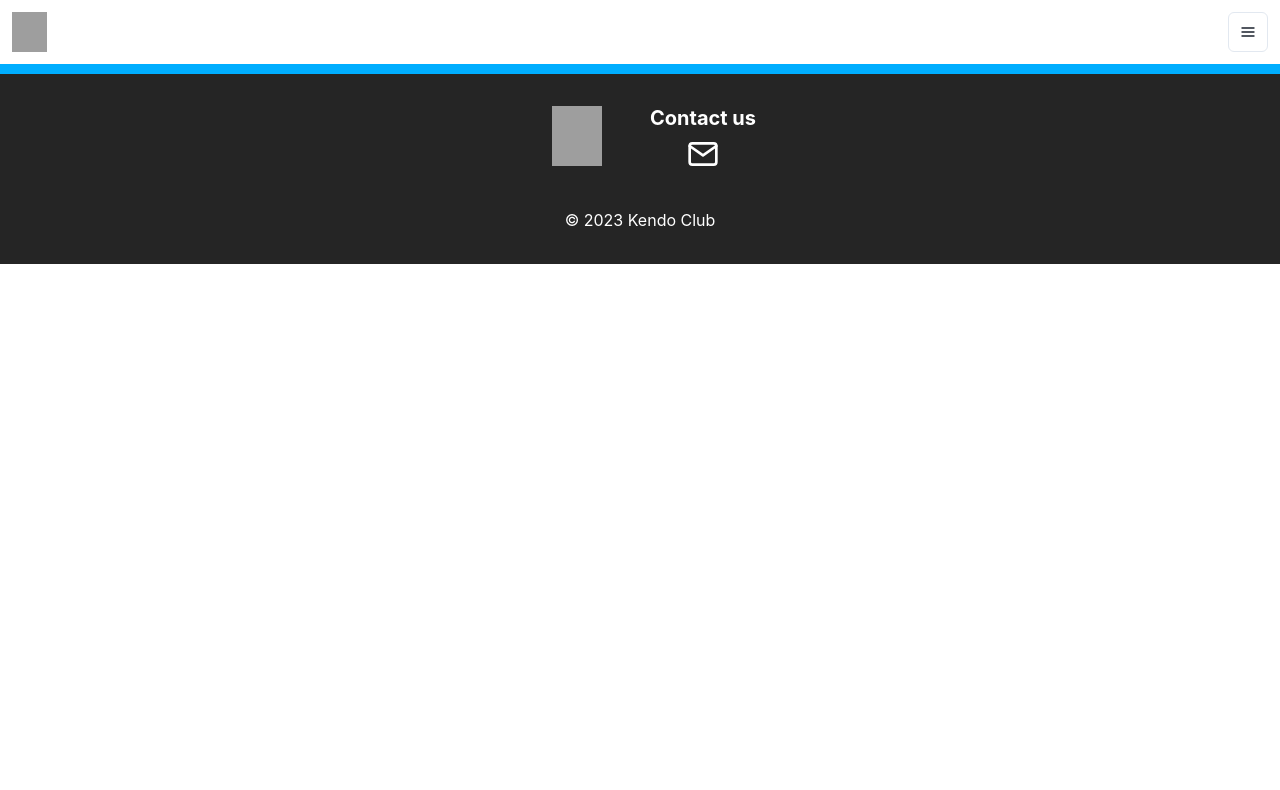
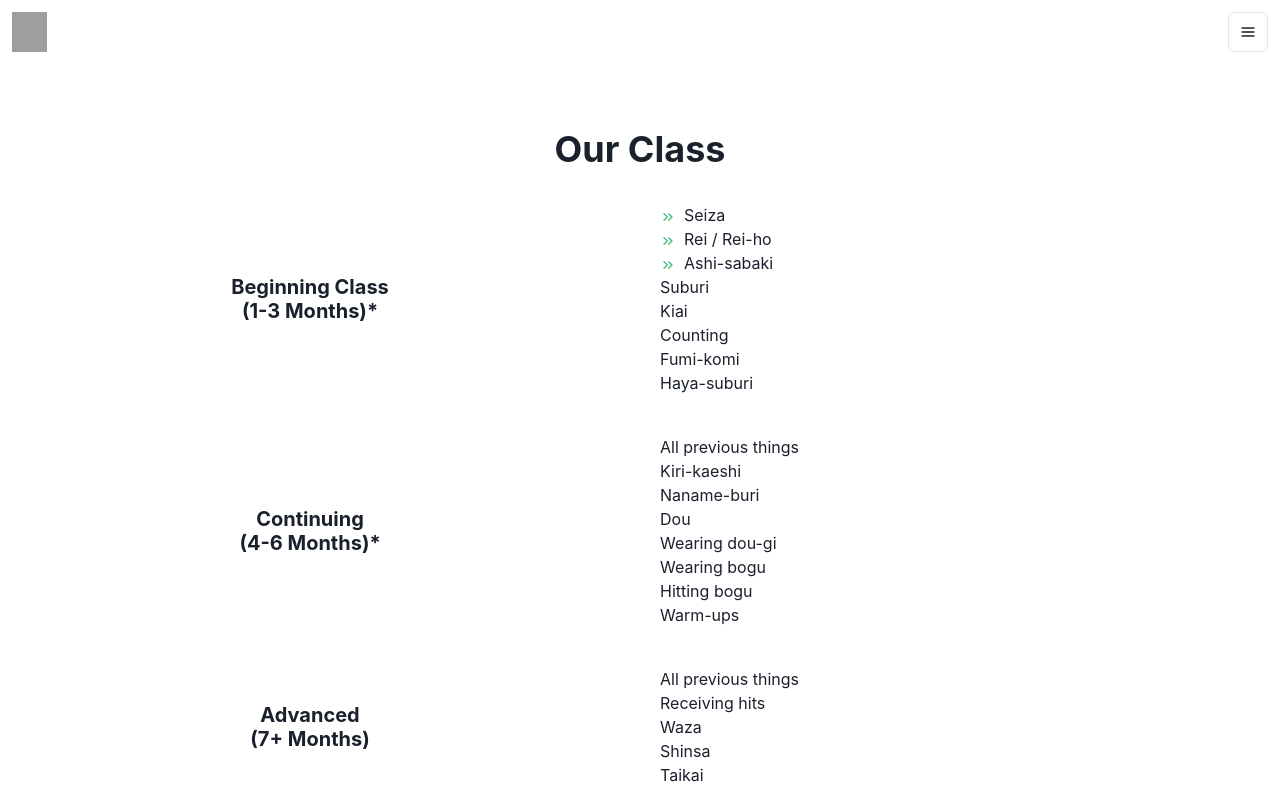
Before and after one commit to tkmarsten/kentkendo, a React (Create React App) app: page /class in a window 1280 px wide. Shown: the top 790 px of the page. Built offline with nearby package versions, Linux system fonts and the light colour scheme; grey boxes are pictures that could not be loaded.

Commit message:
Minor adjustments and add new page

```diff
--- a/src/components/Banner.js
+++ b/src/components/Banner.js
@@ -3,20 +3,18 @@ import { Box, SimpleGrid, Image, Heading, Text } from '@chakra-ui/react'
 
 const Banner = () => {
   return (
-    <Box as={'section'} className='banner' bg='#252525' color='white' py='2rem' px='1rem'>
-      <SimpleGrid columns={{ base: 1, md: 2 }} gap={5}>
+    <Box as='section' className='banner' bg='#252525' color='white'>
+      <SimpleGrid columns={{ base: 1, md: 2 }} gap={5} py='4rem' px='2rem'>
         <Box>
-          <Image alt="logo" src={`img/` + dojoData.logo} w={100} />
-          <Heading as={'h1'} className="mt-4">{dojoData.dojo} Kendo Club</Heading>
+          <Image alt="logo" src={`img/` + dojoData.logo} w={100} mb='1rem' />
+          <Heading as='h1' className="mt-4">{dojoData.name} Kendo Club</Heading>
         </Box>
-        <Box>
-          <Text align='start'>
-            Originally formed from the Renton Kendo Club, Kent Kendo Club was founded in 2001 and has
-            been providing instruction of the traditional Japanese martial art of kendo through the parks
-            department. Our club is part of the Pacific Northwest Kendo Federation (PNKF) and the All United States
-            Kendo Federation (AUSKF).
-          </Text>
-        </Box>
+        <Text align='start' maxWidth={700}>
+          Originally formed from the Renton Kendo Club, Kent Kendo Club was founded in 2001 and has
+          been providing instruction of the traditional Japanese martial art of kendo through the parks
+          department. Our club is part of the Pacific Northwest Kendo Federation (PNKF) and the All United States
+          Kendo Federation (AUSKF).
+        </Text>
       </SimpleGrid>
     </Box>
   )
--- a/src/components/NavBar.js
+++ b/src/components/NavBar.js
@@ -39,7 +39,13 @@ const NavBar = () => {
             <DrawerBody mt={5}>
               <Flex direction='column' align='center'>
                 <Link as={RouterLink} to='/' className='nav-link'>Home</Link>
-                <Link as={RouterLink} to='/about' className='nav-link'>About</Link>
+                <Menu closeOnSelect={true}>
+                  <MenuButton className='nav-link'>About</MenuButton>
+                  <MenuList>
+                    <Link as={RouterLink} to='/about'><MenuItem>Dojo</MenuItem></Link>
+                    <Link as={RouterLink} to='/class'><MenuItem>Class</MenuItem></Link>
+                  </MenuList>
+                </Menu>
                 <Link as={RouterLink} to='/faq' className='nav-link'>FAQ</Link>
                 <Menu closeOnSelect={true}>
                   <MenuButton className='nav-link'>Resources</MenuButton>
--- a/src/views/App.js
+++ b/src/views/App.js
@@ -1,6 +1,7 @@
 import NavBar from '../components/NavBar'
 import Home from './Home'
 import About from './About'
+import Class from './Class'
 import FAQ from './FAQ'
 import Terms from './Terms'
 import Gallery from './Gallery.js'
@@ -16,6 +17,7 @@ function App() {
         <Routes>
           <Route path="/" element={<Home />} />
           <Route path="/about" element={<About />} />
+          <Route path='/class' element={<Class />} />
           <Route path="/faq" element={<FAQ />} />
           <Route path="/terms" element={<Terms />} />
           <Route path='/gallery' element={<Gallery />} />
--- /dev/null
+++ b/src/views/Class.js
@@ -0,0 +1,69 @@
+import { Box, Heading, Grid, GridItem, List, ListItem, ListIcon, Text } from '@chakra-ui/react'
+import { FiChevronsRight } from 'react-icons/fi'
+
+const Class = () => {
+  return (
+    <Box align='center' my='4rem'>
+      <Heading as='h1' mb='2rem'>Our Class</Heading>
+      <Grid templateColumns='repeat(2, 1fr)' gap={10} alignItems='center'>
+        <GridItem>
+          <Heading as='h3' size='md'>Beginning Class <br />(1-3 Months)*</Heading>
+        </GridItem>
+        <GridItem align='start'>
+          <List>
+            <ListItem>
+              <ListIcon as={FiChevronsRight} color='green.400' />
+              Seiza
+            </ListItem>
+            <ListItem>
+              <ListIcon as={FiChevronsRight} color='green.400' />
+              Rei / Rei-ho
+            </ListItem>
+            <ListItem>
+              <ListIcon as={FiChevronsRight} color='green.400' />
+              Ashi-sabaki
+            </ListItem>
+            <ListItem>Suburi</ListItem>
+            <ListItem>Kiai</ListItem>
+            <ListItem>Counting</ListItem>
+            <ListItem>Fumi-komi</ListItem>
+            <ListItem>Haya-suburi</ListItem>
+          </List>
+        </GridItem>
+        <GridItem>
+          <Heading as='h3' size='md'>Continuing <br />(4-6 Months)*</Heading>
+        </GridItem>
+        <GridItem align='start'>
+          <List>
+            <ListItem>All previous things</ListItem>
+            <ListItem>Kiri-kaeshi</ListItem>
+            <ListItem>Naname-buri</ListItem>
+            <ListItem>Dou</ListItem>
+            <ListItem>Wearing dou-gi</ListItem>
+            <ListItem>Wearing bogu</ListItem>
+            <ListItem>Hitting bogu</ListItem>
+            <ListItem>Warm-ups</ListItem>
+          </List>
+        </GridItem>
+        <GridItem>
+          <Heading as='h3' size='md'>Advanced <br />(7+ Months)</Heading>
+        </GridItem>
+        <GridItem align='start'>
+          <List>
+            <ListItem>All previous things</ListItem>
+            <ListItem>Receiving hits</ListItem>
+            <ListItem>Waza</ListItem>
+            <ListItem>Shinsa</ListItem>
+            <ListItem>Taikai</ListItem>
+          </List>
+        </GridItem>
+      </Grid>
+      <Text>
+        *Classes are always subject to change based on the overall skill level, age range, and progression of the students.
+        We adjust the speed and curriculum week by week to best fit the class.
+      </Text>
+    </Box>
+  )
+}
+
+export default Class
--- a/src/views/Gallery.js
+++ b/src/views/Gallery.js
@@ -3,8 +3,8 @@ import { Box, Heading, Image, Grid, GridItem, Text } from '@chakra-ui/react'
 const Gallery = () => {
   return (
     <Box align='center' my='4rem'>
-      <Heading as={'h1'} mb='2rem'>Gallery</Heading>
-      <Grid templateColumns={{ base: 'repeat(1, 1fr)', lg: 'repeat(2, 1fr)' }} placeItems='center'>
+      <Heading as='h1' mb='2rem'>Gallery</Heading>
+      <Grid templateColumns={{ base: '1fr', lg: 'repeat(2, 1fr)' }} placeItems='center'>
         <GridItem position='relative' maxWidth={600} className='galleryItem'>
           <Image src={'img/gallery/pnkf2022.jpg'} className='galleryImg' />
           <Text position='absolute' top='50%' left='50%' transform='translate(-50%,-50%)' className='galleryCaption'>PNKF Taikai 2022</Text>
```
